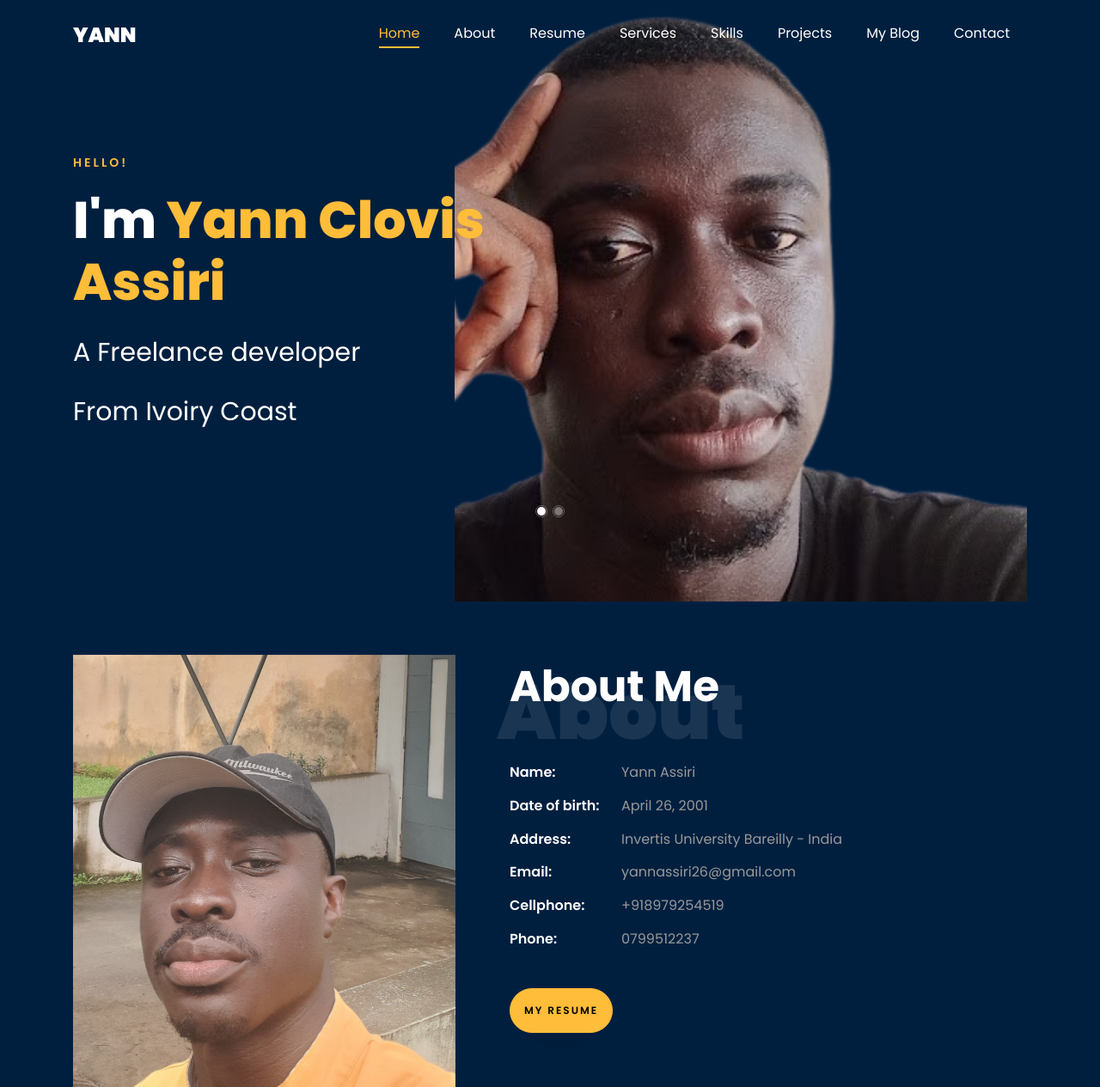
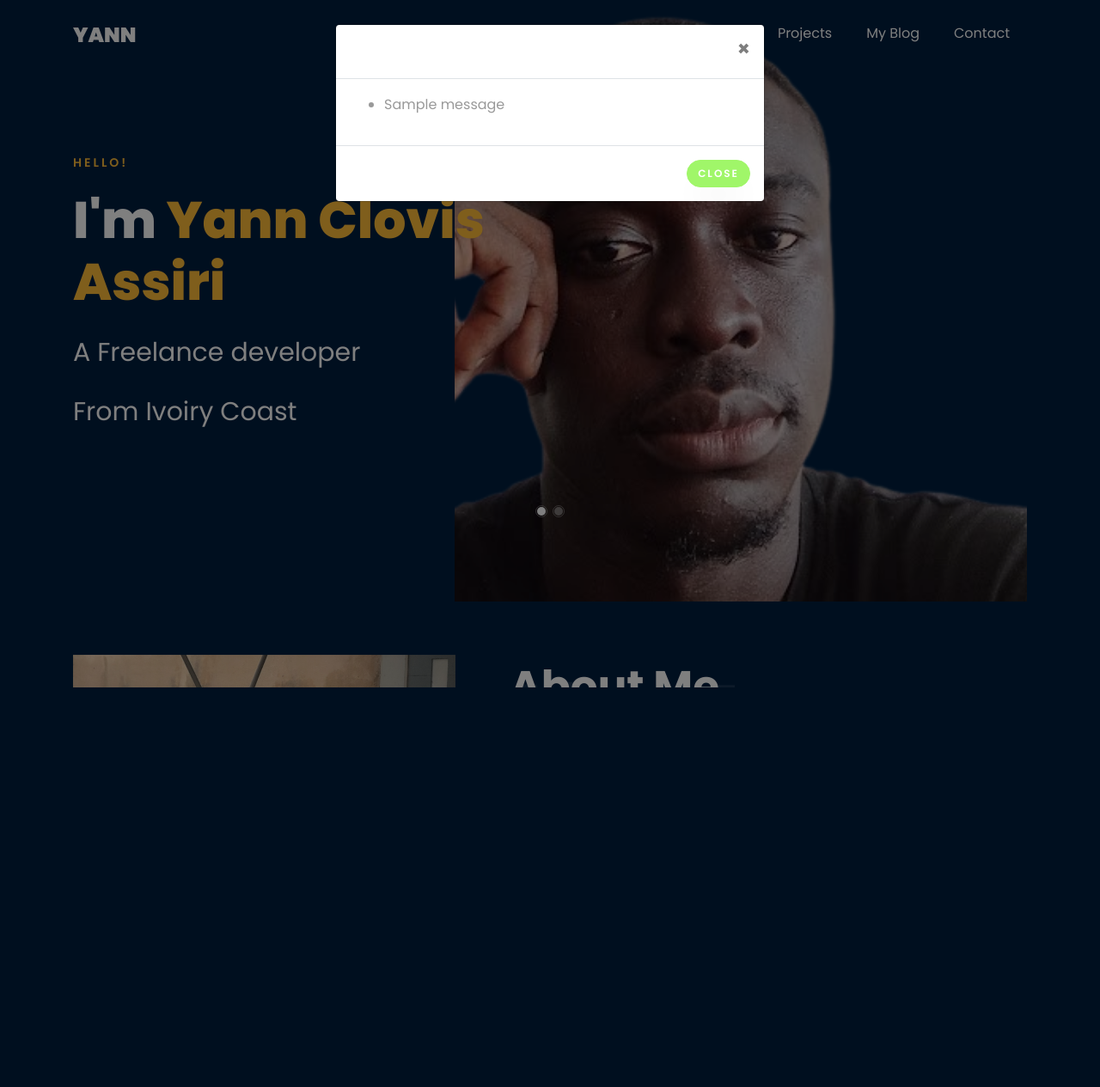
Before and after one commit to Yann-26/assiriyannclovis, a Django app: page / in a window 1280 px wide. Shown: the top 1265 px of the page at 86% size. After the commit the page ends 800 px from the top, so only its background shows below. Run offline with Django 5.2, Linux system fonts and the light colour scheme; data comes from the database, SQL or seed files in the repository; tables that the repository leaves empty hold one stand-in row (values such as "Sample post"); one stand-in notice (Sample message) is shown; some libraries are stand-ins or nearby versions; some web fonts are replaced.

Commit message:
Update index.html

```diff
--- a/portefolio/templates/index.html
+++ b/portefolio/templates/index.html
@@ -18,6 +18,8 @@
       href="https://fonts.googleapis.com/css?family=Poppins:100,200,300,400,500,600,700,800,900"
       rel="stylesheet"
     />
+    <link rel="stylesheet" href="https://cdnjs.cloudflare.com/ajax/libs/font-awesome/5.15.4/css/all.min.css">
+
 
     <link
       rel="stylesheet"
@@ -638,6 +640,79 @@
                 />
               </div>
             </form>
+                  <div class="modal fade" id="messageModal" tabindex="-1" role="dialog" aria-labelledby="messageModalLabel" aria-hidden="true">
+  <div class="modal-dialog" role="document">
+    <div class="modal-content">
+      <div class="modal-header">
+        <h5 class="modal-title" id="messageModalLabel">Message</h5>
+        <button type="button" class="close" data-dismiss="modal" aria-label="Close">
+          <span aria-hidden="true">&times;</span>
+        </button>
+      </div>
+      <div class="modal-body">
+        <ul class="messages">
+          {% for message in messages %}
+            <li class="{% if message.tags %}{{ message.tags }}{% endif %}">{{ message }}</li>
+          {% endfor %}
+        </ul>
+      </div>
+      <div class="modal-footer">
+        <button type="button" class="btn btn-secondary" data-dismiss="modal">Close</button>
+      </div>
+    </div>
+  </div>
+</div>
+<!-- Loading Modal -->
+<div class="modal fade" id="loadingModal" tabindex="-1" role="dialog" aria-labelledby="loadingModalLabel" aria-hidden="true">
+  <div class="modal-dialog modal-dialog-centered" role="document">
+    <div class="modal-content" style="background: transparent; border: none;">
+      <div class="modal-body text-center">
+        <div class="spinner-border text-warning" role="status" style="width: 3rem; height: 3rem;">
+          <span class="sr-only">Loading...</span>
+        </div>
+        <h5 style="color: white;">Please wait / Veuillez patienter...</h5>
+      </div>
+    </div>
+  </div>
+</div>
+
+<script>
+  document.addEventListener("DOMContentLoaded", function() {
+    // Sélectionner le formulaire
+    const form = document.querySelector('form');
+
+    // Ajouter un écouteur d'événement de soumission au formulaire
+    form.addEventListener('submit', function(event) {
+      // Empêche l'utilisateur de soumettre plusieurs fois (désactiver le bouton)
+      const submitButton = form.querySelector('[type="submit"]');
+      submitButton.disabled = true;
+
+      // Affiche la boîte de dialogue de chargement
+      $('#loadingModal').modal('show');
+
+      // Définir un délai de 20 secondes pour masquer le modal de chargement
+      setTimeout(() => {
+        // Masquer le modal de chargement après 20 secondes
+        $('#loadingModal').modal('hide');
+        // Vérifier et afficher les messages s'il y en a
+        checkAndShowMessageModal();
+      }, 20000);
+    });
+
+    // Fonction pour vérifier les messages après la soumission
+    function checkAndShowMessageModal() {
+      const messagesList = document.querySelector(".messages");
+      if (messagesList && messagesList.children.length > 0) {
+        // Affiche le modal de messages
+        $('#messageModal').modal('show');
+      }
+    }
+
+    // Vérification après chargement complet de la page pour les messages existants
+    window.addEventListener('load', checkAndShowMessageModal);
+  });
+</script>
+
           </div>
 
           <div class="col-md-6 d-flex">
```
